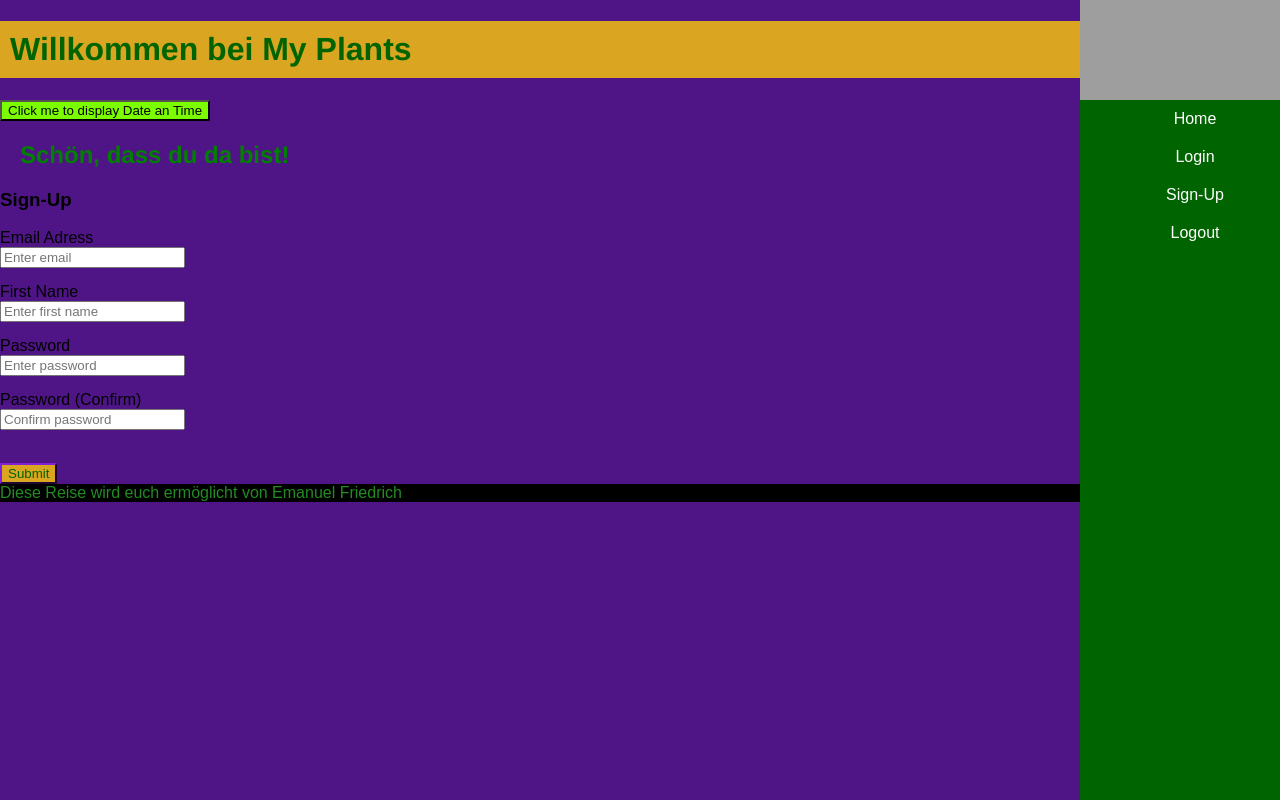
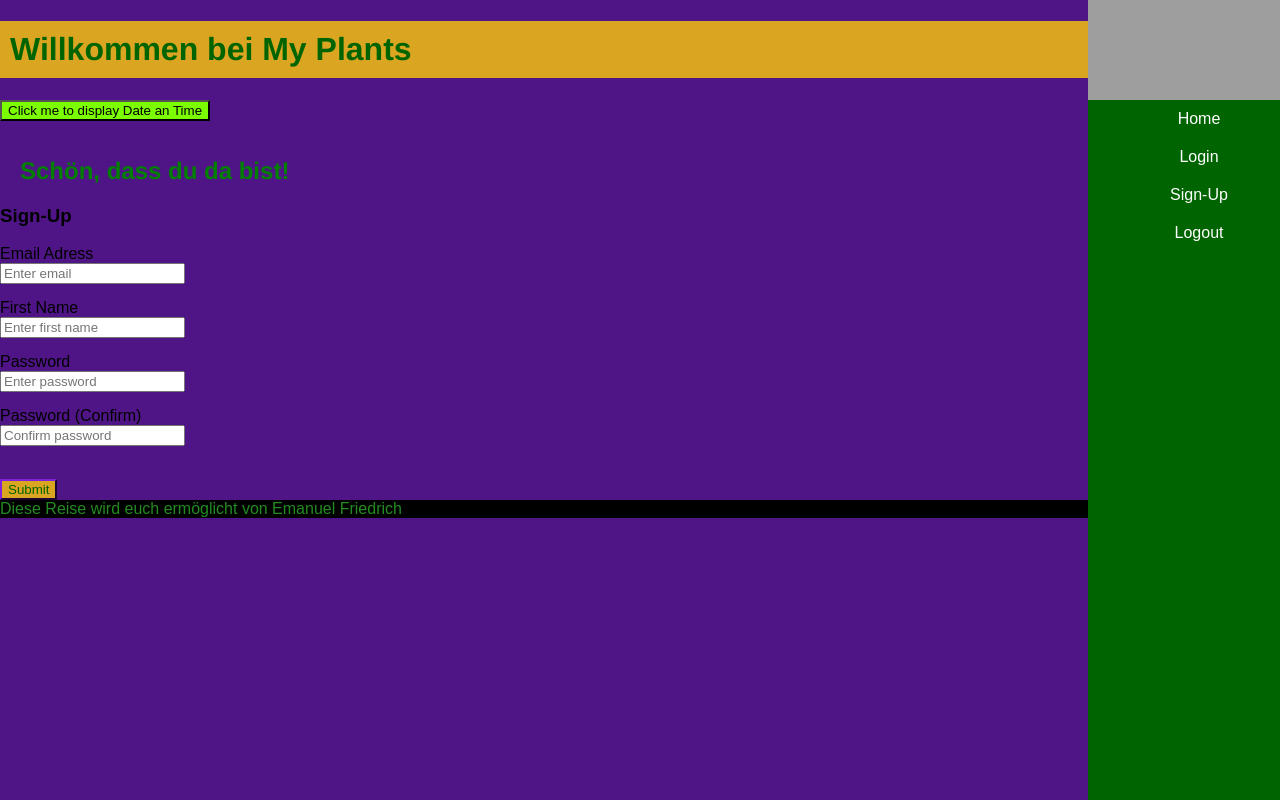
Before and after one commit to Eazy022/Flask_-bung, a Flask app: page /sign-up in a window 1280 px wide. Run offline with Flask 3, Linux system fonts and the light colour scheme; grey boxes are pictures that could not be loaded.

Commit message:
beatuy update

```diff
--- a/website/static/css_Styles.css
+++ b/website/static/css_Styles.css
@@ -28,12 +28,14 @@
       color: darkgreen;
     }
 
-    h1 {
+     h1 {
+      display: flex;
+      width: 85%;
       color: darkgreen;
       font-family: 'Franklin Gothic Medium';
       background-color: goldenrod;
       padding: 10px;
-    }
+     }
 
     h2 {
       color: green;
@@ -42,6 +44,8 @@
     }
 
     p {
+      display: flex;
+      width: 50%;
       color: rgba(0, 7, 0, 0.877);
       font-family: Impact, 'Arial Narrow Bold', sans-serif;
       margin-left: 15px;
@@ -53,17 +57,19 @@
       margin-left: 20px;
     }
 
-    blockquote {
+     blockquote {
+      display: flex;
+      width: 50%;
       color: aliceblue;
       font-style: initial;
     }
 
-     .navbar {
+      .navbar {
       position: fixed;
       top: 0;
       right: 0;
       height: 100%;
-      width: 200px;
+      width: 15%;
       background-color: darkgreen;
       display: flex;
       flex-direction: column;
@@ -88,7 +94,6 @@
       background-color: goldenrod;
       width: 100%;
     }
-
 
 
     .box {
@@ -126,3 +131,6 @@
       background-color: rgb(0, 0, 0);
       color: forestgreen;
  }
+    em {
+      width: 50%;
+    }
--- a/website/templates/base.html
+++ b/website/templates/base.html
@@ -15,7 +15,7 @@
 <body>
 
   <nav class="navbar">
-    <img src= "{{ url_for('static', filename='WeedAnimation.jpeg') }}" alt="My biggest Love" style="height: 100px; width: 200px;"
+    <img src= "{{ url_for('static', filename='WeedAnimation.jpeg') }}" alt="My biggest Love" style="height: 100px; width: 100%;"
     >
       <div class="navbar-nav">
         <a class="nav-item nav-link" id="home" href="/">Home</a>
```
